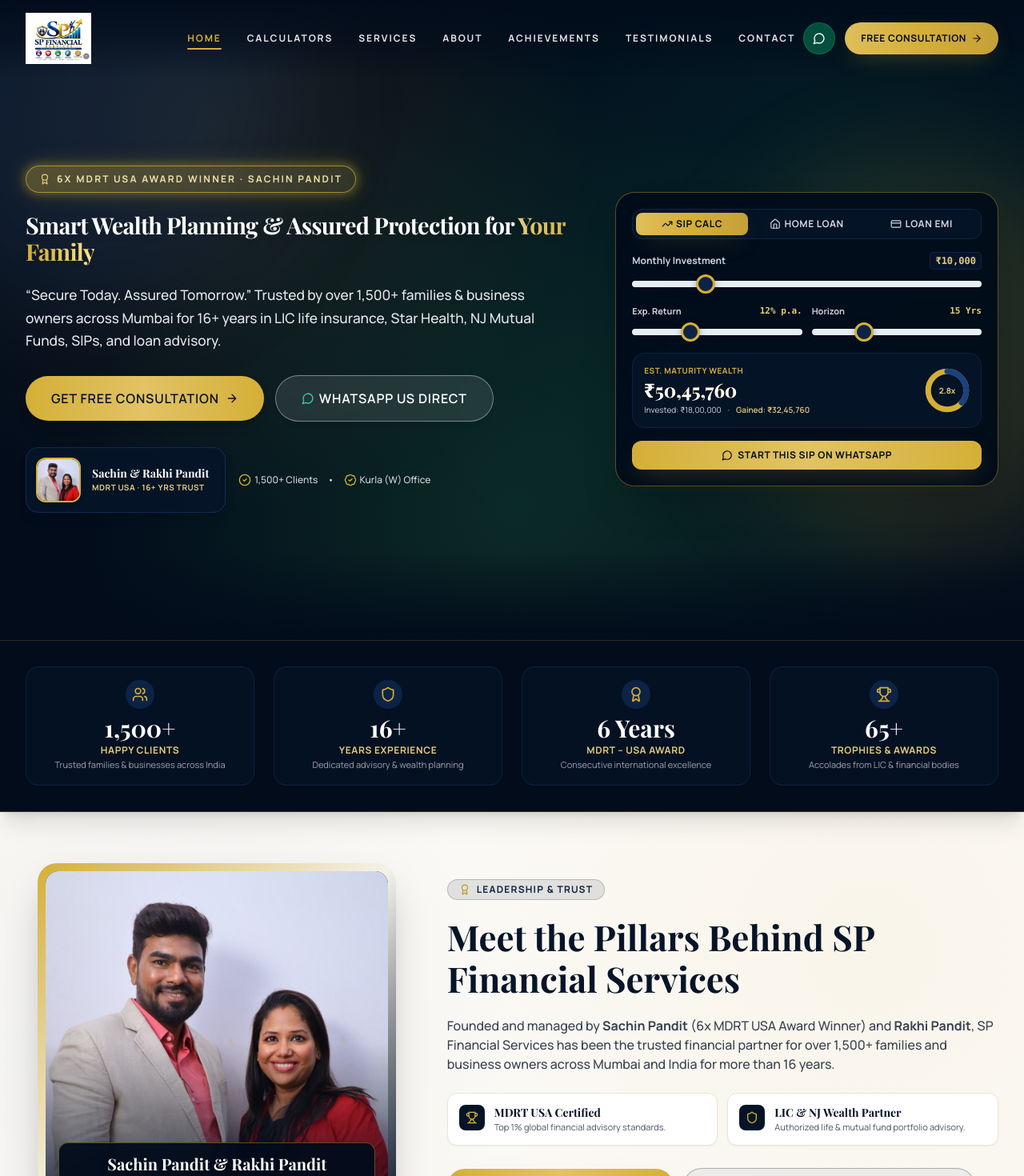
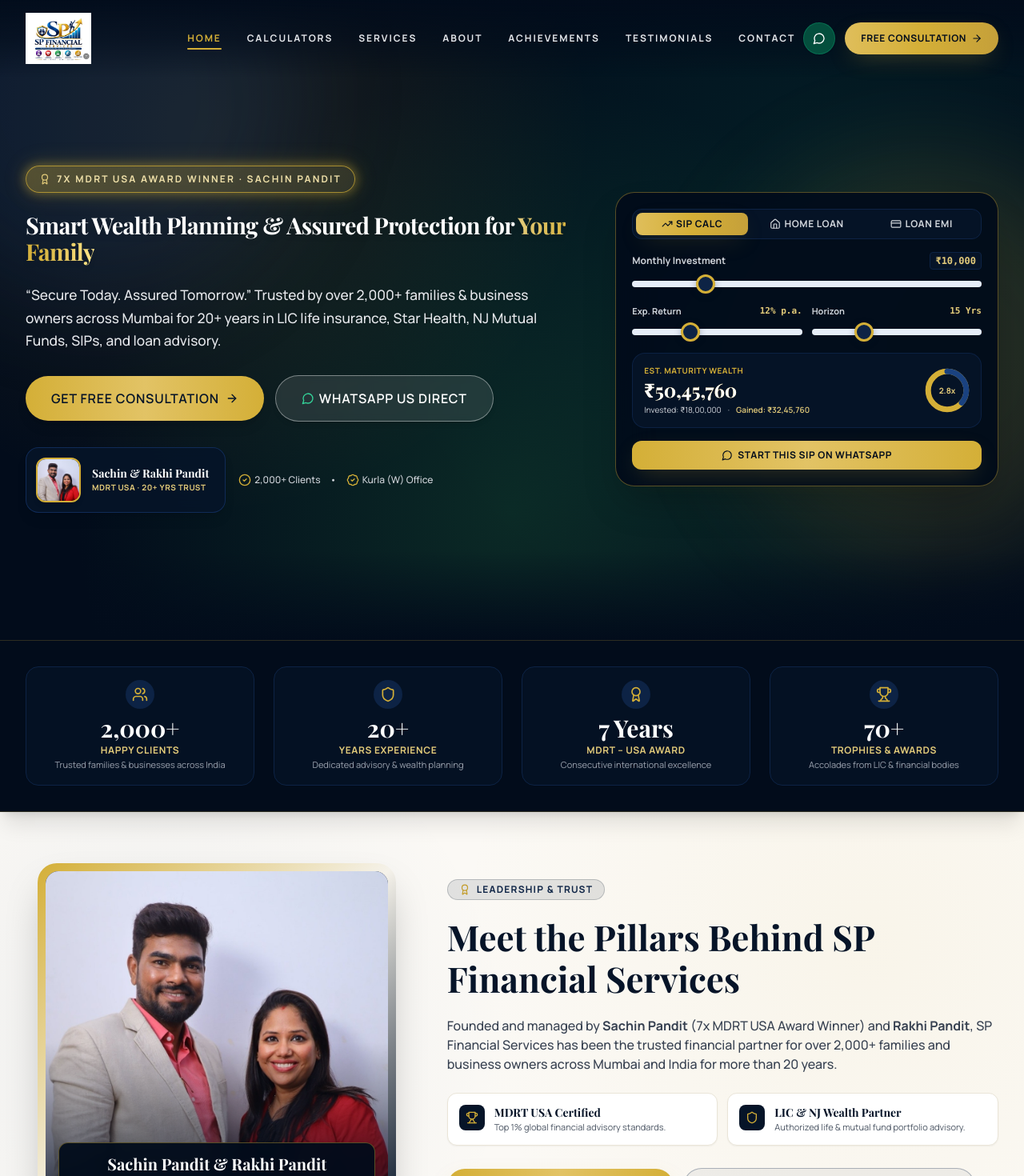
Before and after one commit to dakshch-07/SP-financial-services, a Next.js app: page / in a window 1280 px wide. Shown: the top 1470 px of the page at 80% size. Built offline with nearby package versions, Linux system fonts and the light colour scheme; a web font is replaced by a local one.

Commit message:
Update stats to 7x MDRT, 20+ Yrs, 2000+ Clients, 70+ Awards

```diff
--- a/app/about/page.tsx
+++ b/app/about/page.tsx
@@ -28,7 +28,7 @@
       {/* High-Contrast Luxury Page Hero */}
       <PageHero
         title="About SP Financial Services"
-        subtitle="Over 16 years of disciplined wealth management, MDRT USA-certified standards, and unwavering commitment to 1,500+ clients across Mumbai."
+        subtitle="Over 20 years of disciplined wealth management, MDRT USA-certified standards, and unwavering commitment to 2,000+ clients across Mumbai."
         breadcrumb="About Us"
       />
 
@@ -71,7 +71,7 @@
             <div className="space-y-4 text-xs sm:text-sm md:text-base text-gray-700 leading-relaxed">
               <p>
                 I am <strong>Sachin Pandit</strong>, founder of SP Financial Services. Over the
-                past 16 years, we have had the privilege of partnering with over 1,500
+                past 20 years, we have had the privilege of partnering with over 2,000
                 individuals—from dynamic entrepreneurs and corporate executives to young salaried
                 professionals, students, and retirees.
               </p>
@@ -92,7 +92,7 @@
             <div className="grid grid-cols-2 sm:grid-cols-3 gap-3 sm:gap-4 pt-2">
               <div className="p-4 rounded-2xl bg-white border border-cream-300 shadow-sm">
                 <div className="font-serif text-2xl sm:text-3xl font-bold text-forest-900">
-                  <CountUp end={1500} suffix="+" />
+                  <CountUp end={2000} suffix="+" />
                 </div>
                 <div className="text-[11px] font-bold text-gold-600 uppercase tracking-wider mt-1">
                   Happy Clients
--- a/app/achievements/page.tsx
+++ b/app/achievements/page.tsx
@@ -38,7 +38,7 @@
           <div className="grid grid-cols-2 md:grid-cols-4 gap-6 text-center">
             <div className="p-4 rounded-2xl bg-forest-900/60 border border-forest-800">
               <div className="font-serif text-3xl sm:text-4xl font-bold text-gold-400">
-                1,500+
+                2,000+
               </div>
               <div className="text-[11px] sm:text-xs font-semibold text-gray-300 uppercase tracking-wider mt-1">
                 Protected Clients
@@ -47,7 +47,7 @@
 
             <div className="p-4 rounded-2xl bg-forest-900/60 border border-forest-800">
               <div className="font-serif text-3xl sm:text-4xl font-bold text-gold-400">
-                16+
+                20+
               </div>
               <div className="text-[11px] sm:text-xs font-semibold text-gray-300 uppercase tracking-wider mt-1">
                 Years of Mastery
@@ -56,7 +56,7 @@
 
             <div className="p-4 rounded-2xl bg-forest-900/60 border border-forest-800">
               <div className="font-serif text-3xl sm:text-4xl font-bold text-gold-400">
-                6x
+                7x
               </div>
               <div className="text-[11px] sm:text-xs font-semibold text-gray-300 uppercase tracking-wider mt-1">
                 MDRT USA Winner
--- a/app/layout.tsx
+++ b/app/layout.tsx
@@ -8,7 +8,7 @@
 export const metadata: Metadata = {
   title: "SP Financial Services | Sachin Pandit | MDRT Advisor & SIP Calculator Mumbai",
   description:
-    "Secure Today. Assured Tomorrow. Trusted financial advisory by Sachin Pandit (6x MDRT USA, 1,500+ Clients, 16+ Yrs) in Kurla West, Mumbai. Live SIP calculator, home loan EMI calculator, LIC life insurance, Star Health mediclaim & NJ Mutual Funds.",
+    "Secure Today. Assured Tomorrow. Trusted financial advisory by Sachin Pandit (7x MDRT USA, 2,000+ Clients, 20+ Yrs) in Kurla West, Mumbai. Live SIP calculator, home loan EMI calculator, LIC life insurance, Star Health mediclaim & NJ Mutual Funds.",
   keywords: [
     "SIP calculator Mumbai",
     "home loan calculator",
--- a/app/page.tsx
+++ b/app/page.tsx
@@ -101,7 +101,7 @@
                   transition={{ duration: 2, repeat: Infinity, ease: "easeInOut" }}
                 />
                 <Award className="w-3.5 h-3.5 text-gold-300" />
-                <span className="relative z-10 text-gold-200">6x MDRT USA Award Winner · Sachin Pandit</span>
+                <span className="relative z-10 text-gold-200">7x MDRT USA Award Winner · Sachin Pandit</span>
               </motion.div>
 
               {/* Main Heading */}
@@ -120,8 +120,8 @@
                 variants={fadeUp}
                 className="fluid-body text-gray-200 font-medium max-w-2xl drop-shadow-sm text-center lg:text-left hidden sm:block"
               >
-                &ldquo;Secure Today. Assured Tomorrow.&rdquo; Trusted by over 1,500+ families &amp;
-                business owners across Mumbai for 16+ years in LIC life insurance, Star Health,
+                &ldquo;Secure Today. Assured Tomorrow.&rdquo; Trusted by over 2,000+ families &amp;
+                business owners across Mumbai for 20+ years in LIC life insurance, Star Health,
                 NJ Mutual Funds, SIPs, and loan advisory.
               </motion.p>
 
@@ -183,14 +183,14 @@
                       Sachin &amp; Rakhi Pandit
                     </p>
                     <p className="text-[10px] text-gold-300 font-bold uppercase tracking-wider">
-                      MDRT USA · 16+ Yrs Trust
+                      MDRT USA · 20+ Yrs Trust
                     </p>
                   </div>
                 </div>
 
                 <div className="flex items-center gap-3 text-xs text-gray-300 font-medium">
                   <span className="flex items-center gap-1">
-                    <CheckCircle2 className="w-4 h-4 text-gold-400" /> 1,500+ Clients
+                    <CheckCircle2 className="w-4 h-4 text-gold-400" /> 2,000+ Clients
                   </span>
                   <span>•</span>
                   <span className="flex items-center gap-1">
@@ -292,10 +292,10 @@
             </h2>
 
             <p className="text-xs sm:text-sm md:text-base text-gray-700 leading-relaxed font-medium">
-              Founded and managed by <strong>Sachin Pandit</strong> (6x MDRT USA Award Winner) and{" "}
+              Founded and managed by <strong>Sachin Pandit</strong> (7x MDRT USA Award Winner) and{" "}
               <strong>Rakhi Pandit</strong>, SP Financial Services has been the trusted financial
-              partner for over 1,500+ families and business owners across Mumbai and India for more than
-              16 years.
+              partner for over 2,000+ families and business owners across Mumbai and India for more than
+              20 years.
             </p>
 
             {/* Value Highlights */}
@@ -492,7 +492,7 @@
             The MDRT Advantage
           </span>
           <h2 className="font-serif fluid-h2 font-bold text-forest-900">
-            Why Over 1,500 Families Trust Sachin Pandit
+            Why Over 2,000 Families Trust Sachin Pandit
           </h2>
           <div className="w-20 h-1 bg-gold-400 mx-auto mt-4 rounded-full" />
         </div>
@@ -670,7 +670,7 @@
             <p className="text-xs sm:text-sm text-gray-700 leading-relaxed">
               Looking for a top-rated <strong>LIC advisor in Kurla</strong> or a certified{" "}
               <strong>mutual fund advisor in Mumbai</strong>? <strong>SP Financial Services</strong>,
-              founded by 6x MDRT USA award-winning consultant <strong>Sachin Pandit</strong> and{" "}
+              founded by 7x MDRT USA award-winning consultant <strong>Sachin Pandit</strong> and{" "}
               <strong>Rakhi Pandit</strong>, provides personalized wealth management, life insurance,
               Star Health mediclaim, motor policies, and loan advisory. Whether you are calculating
               your mutual fund compounding via our <strong>SIP calculator Mumbai</strong> or seeking
--- a/app/testimonials/page.tsx
+++ b/app/testimonials/page.tsx
@@ -89,7 +89,7 @@
           <div className="w-20 h-1 bg-gold-400 mx-auto mt-4 rounded-full" />
         </div>
 
-        <div className="grid grid-cols-1 md:grid-cols-2 gap-6 sm:gap-8 max-w-6xl mx-auto">
+        <div className="grid grid-cols-1 md:grid-cols-2 gap-6 sm:gap-8 max-w-7xl mx-auto">
           {TESTIMONIALS_DATA.map((item) => (
             <motion.div
               key={item.id}
@@ -148,7 +148,7 @@
       <section className="bg-gradient-to-r from-forest-950 to-forest-900 text-white py-16 text-center">
         <div className="max-w-4xl mx-auto px-4 sm:px-6 lg:px-8">
           <h2 className="font-serif fluid-h2 font-bold text-white mb-4">
-            Join 1,500+ Satisfied Clients Today
+            Join 2,000+ Satisfied Clients Today
           </h2>
           <p className="text-sm sm:text-base text-gray-200 mb-8 max-w-xl mx-auto">
             Experience proactive, transparent financial management tailored precisely for your family.
--- a/components/Footer.tsx
+++ b/components/Footer.tsx
@@ -52,7 +52,7 @@
             <Logo variant="light" size="md" />
 
             <p className="text-xs sm:text-sm text-gray-300 leading-relaxed pt-2">
-              &quot;A Goal Without a Plan is Just a Wish.&quot; 16+ years of MDRT USA-certified
+              &quot;A Goal Without a Plan is Just a Wish.&quot; 20+ years of MDRT USA-certified
               wealth advisory, comprehensive insurance, SIP mutual funds, and loan advisory in
               Kurla West, Mumbai.
             </p>
@@ -60,11 +60,11 @@
             <div className="pt-2 flex flex-wrap gap-2">
               <span className="inline-flex items-center gap-1.5 px-3 py-1 rounded-full bg-gold-400/10 border border-gold-400/30 text-gold-300 text-[11px] font-semibold">
                 <Shield className="w-3.5 h-3.5 text-gold-400" />
-                6x MDRT USA Winner
+                7x MDRT USA Winner
               </span>
               <span className="inline-flex items-center gap-1.5 px-3 py-1 rounded-full bg-forest-800 text-emerald-300 text-[11px] font-semibold border border-forest-700">
                 <TrendingUp className="w-3.5 h-3.5" />
-                1,500+ Happy Families
+                2,000+ Happy Families
               </span>
             </div>
           </div>
--- a/lib/data.ts
+++ b/lib/data.ts
@@ -38,10 +38,10 @@
     instagramReel: "https://www.instagram.com/reel/C4df3gTSEbx/",
   },
   stats: [
-    { label: "Happy Clients", value: 1500, suffix: "+", description: "Trusted families & businesses across India" },
-    { label: "Years Experience", value: 16, suffix: "+", description: "Dedicated advisory & wealth planning" },
-    { label: "MDRT – USA Award", value: 6, suffix: " Years", description: "Consecutive international excellence" },
-    { label: "Trophies & Awards", value: 65, suffix: "+", description: "Accolades from LIC & financial bodies" },
+    { label: "Happy Clients", value: 2000, suffix: "+", description: "Trusted families & businesses across India" },
+    { label: "Years Experience", value: 20, suffix: "+", description: "Dedicated advisory & wealth planning" },
+    { label: "MDRT – USA Award", value: 7, suffix: " Years", description: "Consecutive international excellence" },
+    { label: "Trophies & Awards", value: 70, suffix: "+", description: "Accolades from LIC & financial bodies" },
   ],
   insurancePartners: [
     {
@@ -277,9 +277,9 @@
   },
   {
     year: "Overall",
-    title: "65+ Trophies & State Accolades",
+    title: "70+ Trophies & State Accolades",
     organization: "LIC, NJ Wealth & Industry Councils",
-    description: "Comprehensive array of awards honoring 16+ years of honest client-first advisory in Mumbai.",
+    description: "Comprehensive array of awards honoring 20+ years of honest client-first advisory in Mumbai.",
     highlight: false,
   },
 ];
@@ -293,7 +293,7 @@
   },
   {
     title: "Expert Advice",
-    desc: "16+ years of specialized market experience and MDRT USA-certified advisory standards.",
+    desc: "20+ years of specialized market experience and MDRT USA-certified advisory standards.",
     icon: "Award",
     color: "bg-amber-50 text-amber-700",
   },
```
